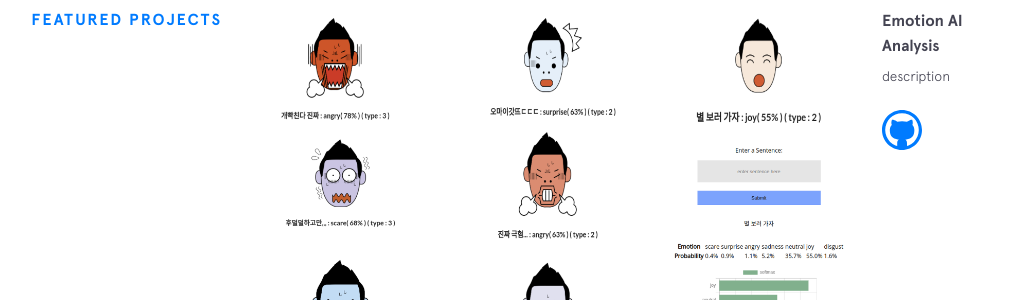
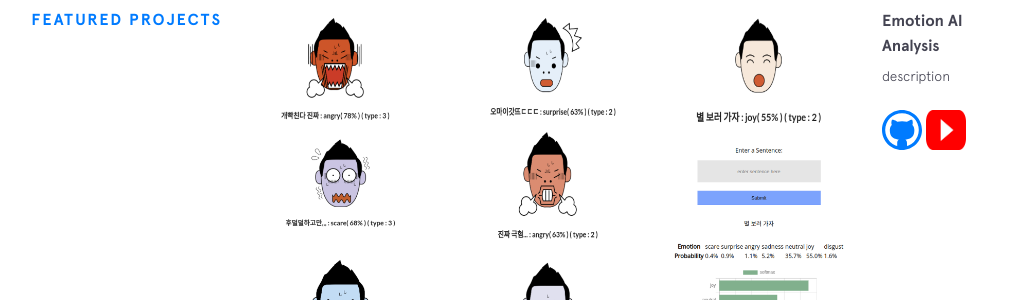
Before and after one commit to lhky78/lhky78.github.io, a Jekyll site: the page built from index.html, in a window 1280 px wide. Shown: the part 3093-3393 px from the top of the page, without its empty margins (158-1177 px from the left). Built offline with Jekyll 4.4.1, drawn with Linux system fonts in a browser that asks for light colours; nearby versions of some CDN libraries.

Commit message:
update youtube

```diff
--- a/_includes/featured-projects.html
+++ b/_includes/featured-projects.html
@@ -16,6 +16,10 @@
         <span>
           <a href="https://github.com/lhky78/toonsquare_ai_kobert" target="_blank">
             <img src="https://lhky78.github.io//img/social/github.svg" width=40px height=40px></a>
+        </span>
+        <span>
+          <a href="https://youtu.be/bDKnXfAfSQM" target="_blank">
+            <img src="https://lhky78.github.io//img/emojis/youtube.png" width=40px height=40px></a>
         </span>
       </figcaption>
 
```
Also changed, not shown: img/emojis/youtube.png (added), img/emojis/youtube.webp (added).
